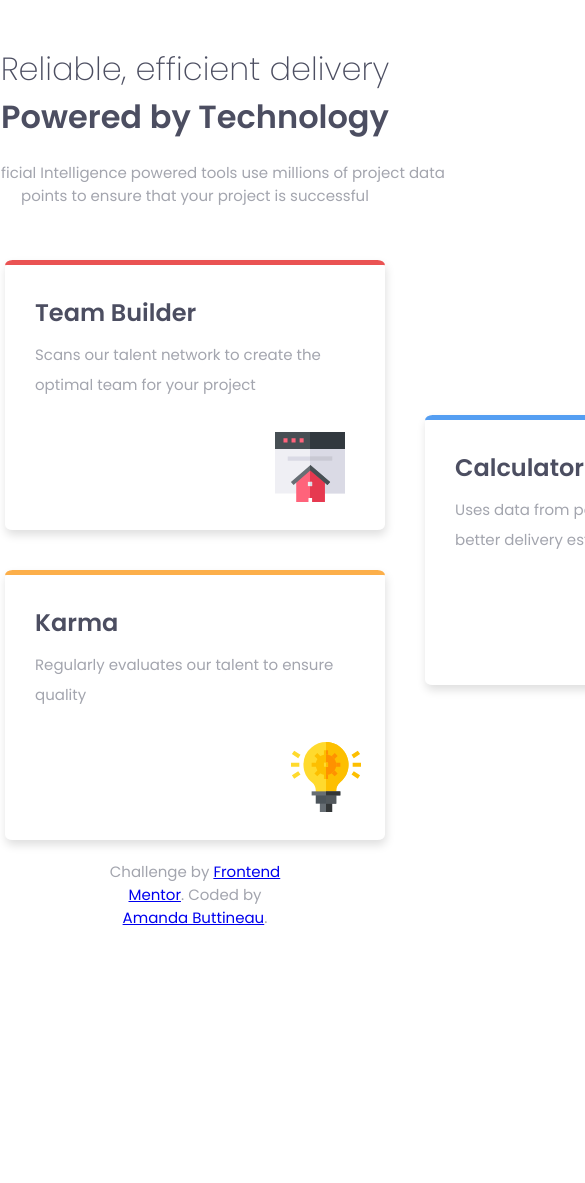
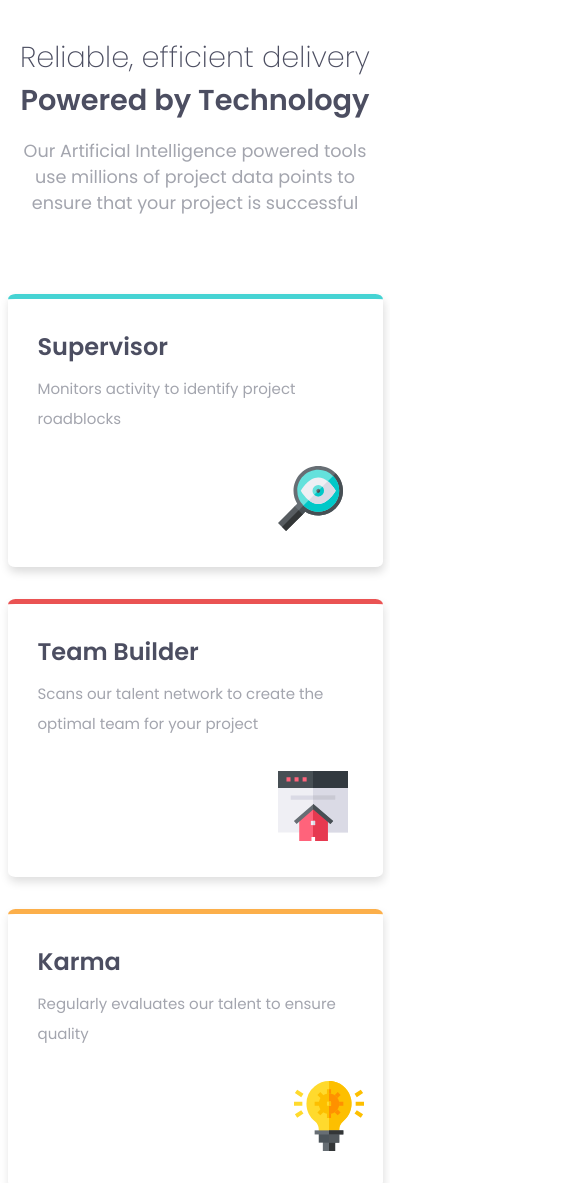
Before and after one commit to ab1820/4-Card-Feature-Section, a plain HTML site: page index.html in a window 390 px wide. Shown: the top 1183 px of the page, 585 px wide, since content can reach past the window. Before the commit the page ends 949 px from the top, so only its background shows below. Drawn offline with Linux system fonts and the light colour scheme.

Commit message:
mobile done

```diff
--- a/main.css
+++ b/main.css
@@ -76,9 +76,8 @@ h3 {
 .container {
   display: grid;
   justify-content: center;
-  /* border: 5px solid #000; */
-  grid-template-columns: repeat(3, 420px);
-  grid-template-rows: 220px repeat(4, 155px);
+  grid-template-columns: repeat(auto-fit, minmax(420px, 420px));
+  grid-template-rows: 220px repeat(auto-fit, minmax(155px));
 }
 
 /* SUPERVISOR BOX */
@@ -178,3 +177,43 @@ div.karma img {
   margin-top: 2rem;
   height: 70px;
 }
+
+/* MEDIA QUERIES */
+@media screen and (max-width: 1260px) {
+  .container {
+    grid-template-columns: 375px;
+    grid-template-rows: 130px;
+    justify-content: center;
+  }
+  header {
+    grid-row: 1 / 2;
+    grid-column: 1 / 2;
+    padding: 0;
+    margin: 0;
+  }
+  div.container header p {
+    margin: 0;
+    font-size: 1.1rem;
+  }
+  h1 {
+    font-size: 1.8rem;
+    margin: 1rem 0;
+  }
+  .supervisor {
+    grid-row: 2 / 4;
+    margin: 1rem 0;
+    margin-top: 9rem;
+  }
+  .team-builder {
+    grid-row: 4 / 6;
+    margin: 1rem 0;
+  }
+  .karma {
+    grid-row: 6 / 8;
+    margin: 1rem 0;
+  }
+  .calculator {
+    grid-row: 8 / 10;
+    margin: 1rem 0;
+  }
+}
```
Also changed, not shown: Mobile.png (added).
